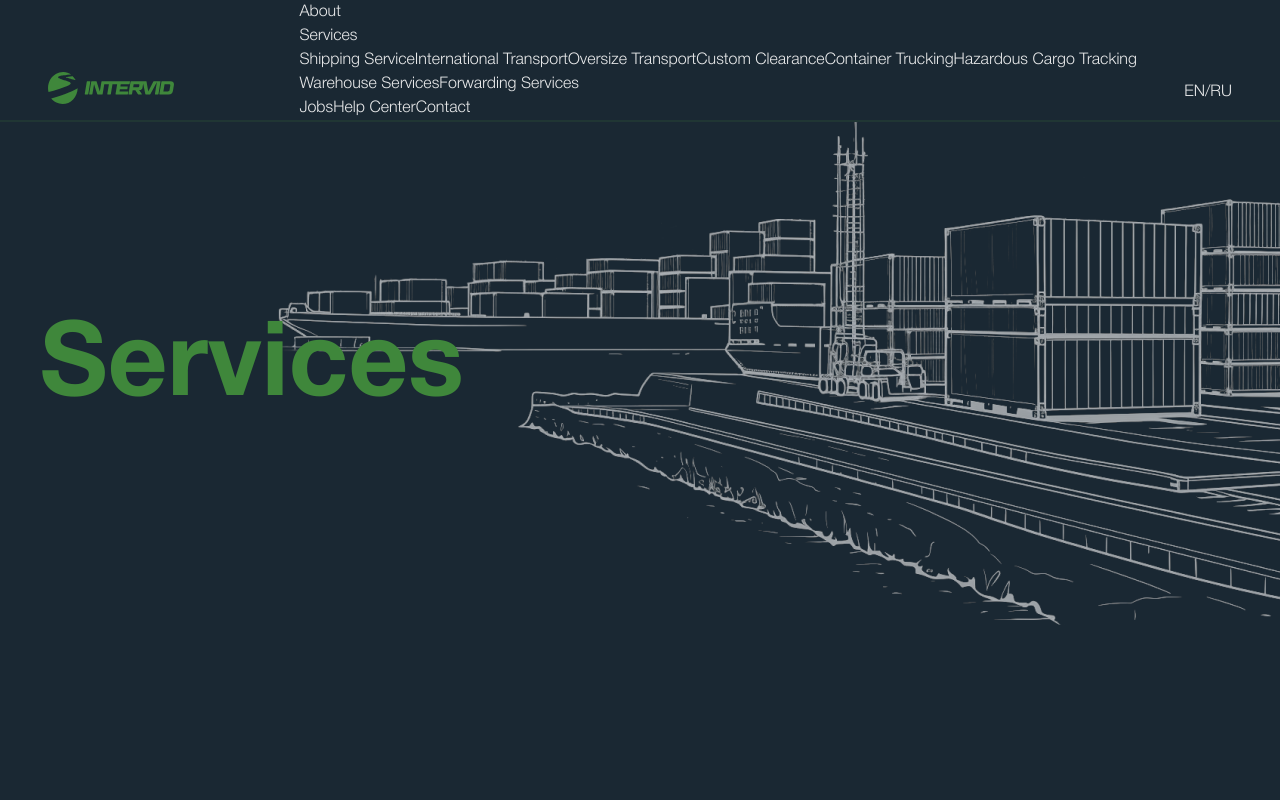
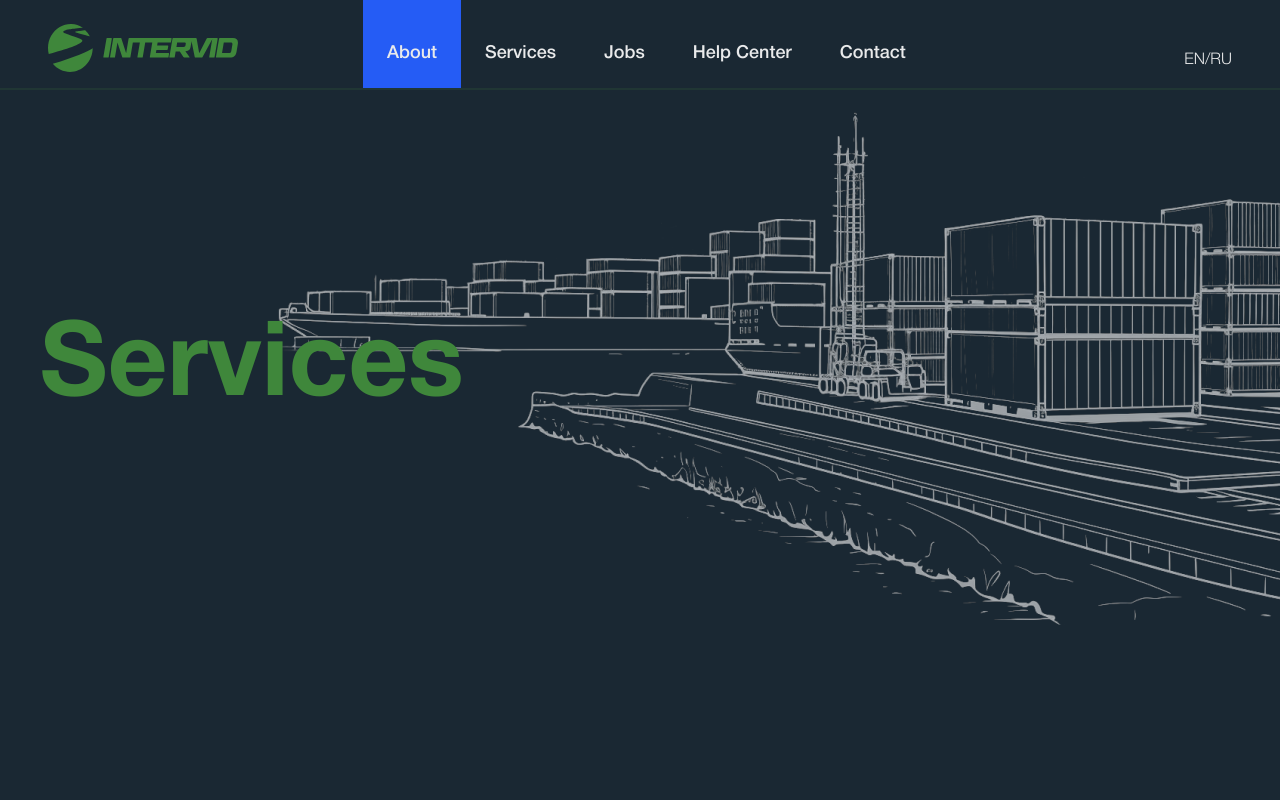
Before and after one commit to kudel89/Intervid_public, a plain HTML site: page services.html in a window 1280 px wide. Shown: the top 800 px of the page. Drawn offline with Linux system fonts and the light colour scheme.

Commit message:
Fixed the top navbar in the Services

```diff
--- a/services.html
+++ b/services.html
@@ -26,49 +26,51 @@
   <body>
     <header>
       <div class="header-wrapper">
-        <a href="#" class="header-logo"> <img src="img/logo.svg" alt="Intervid" /></a>
+        <a href="#" class="header-logo"><img src="img/logo.svg" alt="Intervid" /></a>
         <nav class="navbar">
           <ul class="menu">
             <li class="menu-item active">
-              <a href="#">About</a>
+              <a class="menu-item-btn" href="#">About</a>
             </li>
-            <li class="submenu submenu-item-has-children">
-              <a href="#">Services</a>
+            <li class="menu-item dropdown">
+              <a class="menu-item-btn" href="#">Services</a>
+              <div class="sub-menu-cover">
                 <ul class="sub-menu">
-                <li class="submenu-item">
+                  <li class="sub-menu-item">
                     <a href="#">Shipping Service</a>
                   </li>
-                <li class="submenu-item">
+                  <li class="sub-menu-item">
                     <a href="#">International Transport</a>
                   </li>
-                <li class="submenu-item">
+                  <li class="sub-menu-item">
                     <a href="#">Oversize Transport</a>
                   </li>
-                <li class="submenu-item">
+                  <li class="sub-menu-item">
                     <a href="#">Custom Clearance</a>
                   </li>
-                <li class="submenu-item">
+                  <li class="sub-menu-item">
                     <a href="#">Container Trucking</a>
                   </li>
-                <li class="submenu-item">
+                  <li class="sub-menu-item">
                     <a href="#">Hazardous Cargo Tracking</a>
                   </li>
-                <li class="submenu-item">
+                  <li class="sub-menu-item">
                     <a href="#">Warehouse Services</a>
                   </li>
-                <li class="submenu-item">
+                  <li class="sub-menu-item">
                     <a href="#">Forwarding Services</a>
                   </li>
                 </ul>
+              </div>
             </li>
             <li class="menu-item">
-              <a href="#">Jobs</a>
+              <a class="menu-item-btn" href="#">Jobs</a>
             </li>
             <li class="menu-item">
-              <a href="#">Help Center</a>
+              <a class="menu-item-btn" href="#">Help Center</a>
             </li>
             <li class="menu-item">
-              <a href="#">Contact</a>
+              <a class="menu-item-btn" href="#">Contact</a>
             </li>
           </ul>
         </nav>
```
Lines whose indentation alone changed are shown as unchanged.
